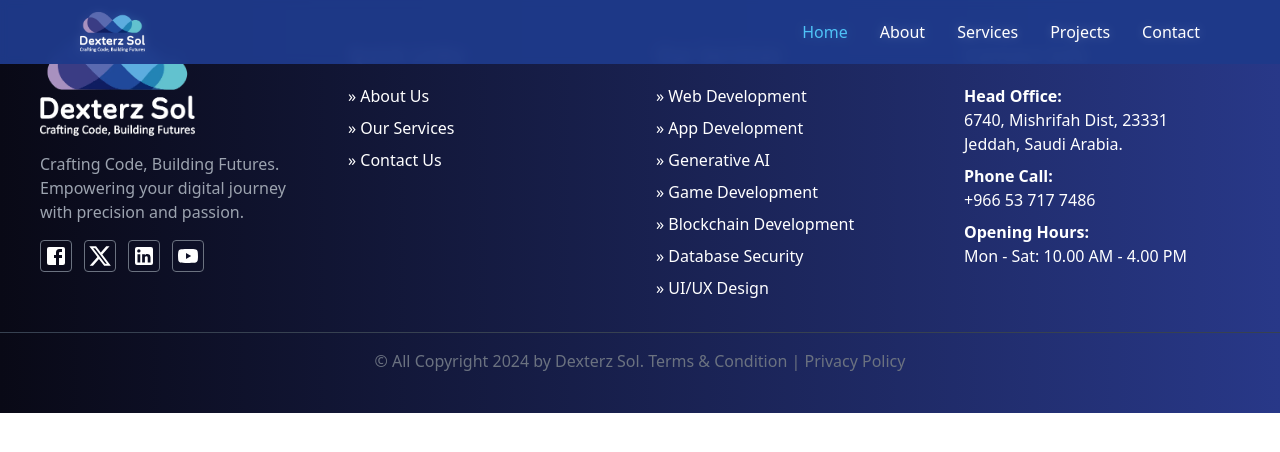
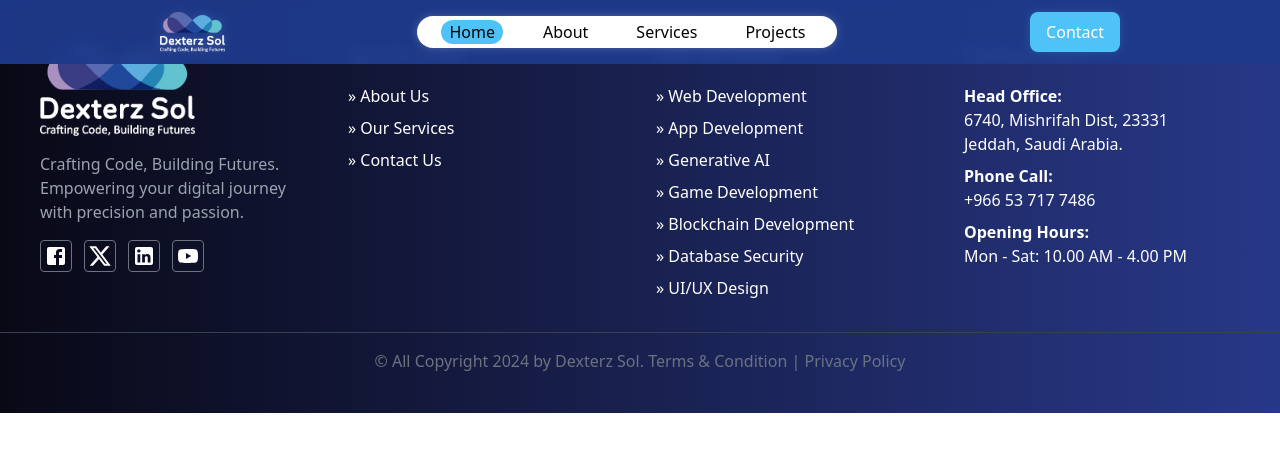
Before and after one commit to devshahmeerbukhari/dexter, a Next.js app: page /components/nabvar in a window 1280 px wide. Shown: the top 452 px of the page. Built offline with nearby package versions, Linux system fonts and the light colour scheme.

Commit message:
Little Updatation

```diff
--- a/src/app/components/nabvar/page.tsx
+++ b/src/app/components/nabvar/page.tsx
@@ -11,26 +11,24 @@ function Navbar() {
   const LinkWithHover = ({ href, label }) => (
     <Link
       href={href}
-      className={`relative group hover:text-blue-300 ${
-        path === href ? "text-[#4FC3F7]" : "text-white"
+      className={`relative group ${
+        path === href
+          ? "bg-[#4FC3F7] px-2 rounded-3xl text-black"
+          : "text-black px-2"
       }`}
       onClick={() => setPath(href)}
     >
       <span className="relative inline-block">
         {label}
-        <span className="absolute bottom-0 left-0 w-full h-0.5 bg-blue-300 transform scale-x-0 group-hover:scale-x-100 transition-transform duration-300 ease-in-out"></span>
+        <span className="absolute bottom-0 left-0 w-full h-0.5 bg-black transform scale-x-0 group-hover:scale-x-100 transition-transform duration-300 ease-in-out"></span>
       </span>
     </Link>
   );
 
-  // const handleServicesClick = () => {
-  //   setIsDropdownOpen(!isDropdownOpen);
-  //   setPath("/components/services");
-  // };
-
   return (
     <div className="fixed top-0 left-0 w-full bg-blue-900 bg-opacity-80 backdrop-blur-sm text-white z-50">
-      <div className="flex justify-between items-center px-6 sm:px-12 lg:px-20 h-16">
+      <div className="lg:mx-20 mx-5">
+        <div className="flex justify-between items-center sm:px-12 lg:px-20 h-16">
           {/* Logo */}
           <div className="flex items-center">
             <Image
@@ -43,16 +41,16 @@ function Navbar() {
             />
           </div>
 
-        {/* Mobile Menu Button */}
+          {/* Menu Button (Medium & Small Screens) */}
           <button
-          className="md:hidden block text-2xl text-white"
+            className="md:block lg:hidden text-2xl text-white"
             onClick={() => setIsMenuOpen(!isMenuOpen)}
           >
             ☰
           </button>
 
           {/* Desktop Links */}
-        <div className="hidden md:flex items-center space-x-8 font-medium">
+          <div className="hidden lg:flex bg-white px-6 py-1 rounded-full items-center space-x-8 font-medium">
             <LinkWithHover href="/" label="Home" />
             <LinkWithHover href="/components/about" label="About" />
             <div
@@ -62,14 +60,16 @@ function Navbar() {
             >
               <Link
                 href={"/components/services"}
-              className={`relative group hover:text-blue-300 ${
-                path === "/components/services" ? "text-[#4FC3F7]" : "text-white"
+                className={`relative group ${
+                  path === "/components/services"
+                    ? "bg-[#4FC3F7] px-2 rounded-3xl text-black"
+                    : "text-black px-2"
                 }`}
                 onClick={() => setPath("/components/services")}
               >
                 <span className="relative inline-block">
                   Services
-                <span className="absolute bottom-0 left-0 w-full h-0.5 bg-blue-300 transform scale-x-0 group-hover:scale-x-100 transition-transform duration-300 ease-in-out"></span>
+                  <span className="absolute bottom-0 left-0 w-full h-0.5 bg-black transform scale-x-0 group-hover:scale-x-100 transition-transform duration-300 ease-in-out"></span>
                 </span>
               </Link>
               {/* Dropdown Menu */}
@@ -78,63 +78,91 @@ function Navbar() {
                   <Link
                     href="/components/servicesDetails/AppDevelopment"
                     className="block px-4 py-2 hover:bg-blue-700"
-                  onClick={() => setIsDropdownOpen(false)}
+                    onClick={() => {
+                      setIsDropdownOpen(false);
+                      setPath("/components/services");
+                    }}
                   >
                     App Development
                   </Link>
                   <Link
                     href="/components/servicesDetails/GenerativeAI"
                     className="block px-4 py-2 hover:bg-blue-700"
-                  onClick={() => setIsDropdownOpen(false)}
+                    onClick={() => {
+                      setIsDropdownOpen(false);
+                      setPath("/components/services");
+                    }}
                   >
                     Generative AI
                   </Link>
                   <Link
                     href="/components/servicesDetails/WebDevelopment"
                     className="block px-4 py-2 hover:bg-blue-700"
-                  onClick={() => setIsDropdownOpen(false)}
+                    onClick={() => {
+                      setIsDropdownOpen(false);
+                      setPath("/components/services");
+                    }}
                   >
                     Web Development
                   </Link>
                   <Link
                     href="/components/servicesDetails/DatabaseSecurity"
                     className="block px-4 py-2 hover:bg-blue-700"
-                  onClick={() => setIsDropdownOpen(false)}
+                    onClick={() => {
+                      setIsDropdownOpen(false);
+                      setPath("/components/services");
+                    }}
                   >
                     Database Security
                   </Link>
                   <Link
                     href="/components/servicesDetails/BlockchainDevelopment"
                     className="block px-4 py-2 hover:bg-blue-700"
-                  onClick={() => setIsDropdownOpen(false)}
+                    onClick={() => {
+                      setIsDropdownOpen(false);
+                      setPath("/components/services");
+                    }}
                   >
                     Blockchain Development
                   </Link>
                   <Link
                     href="/components/servicesDetails/UIUXDesign"
                     className="block px-4 py-2 hover:bg-blue-700"
-                  onClick={() => setIsDropdownOpen(false)}
+                    onClick={() => {
+                      setIsDropdownOpen(false);
+                      setPath("/components/services");
+                    }}
                   >
                     UI/UX Design
                   </Link>
                   <Link
                     href="/components/servicesDetails/GameDevelopment"
                     className="block px-4 py-2 hover:bg-blue-700"
-                  onClick={() => setIsDropdownOpen(false)}
+                    onClick={() => {
+                      setIsDropdownOpen(false);
+                      setPath("/components/services");
+                    }}
                   >
-                  Game Development
+                    GameDevelopment
                   </Link>
                 </div>
               )}
             </div>
             <LinkWithHover href="/components/projects" label="Projects" />
-          <LinkWithHover href="/components/contact" label="Contact" />
+          </div>
+          <Link
+            href={"/components/contact"}
+            className="hidden lg:block bg-[#4FC3F7] text-white py-2 px-4 rounded-lg hover:bg-blue-500 transition duration-300 ease-in-out"
+            onClick={() => setPath("/components/contact")}
+          >
+            Contact
+          </Link>
         </div>
       </div>
 
-      {/* Mobile Links */}
+      {/* Mobile & Medium Links */}
       <div
-        className={`md:hidden transition-all duration-300 transform ${
+        className={`lg:hidden transition-all duration-300 transform ${
           isMenuOpen
             ? "max-h-[300px] opacity-100 translate-y-0"
             : "max-h-0 opacity-0 -translate-y-4"
--- a/src/app/components/servicesDetails/[slug]/page.tsx
+++ b/src/app/components/servicesDetails/[slug]/page.tsx
@@ -72,7 +72,7 @@ const ServicesDetails = () => {
     builder.image(source).width(800).url();
 
   return (
-    <div className="p-6 mt-20 lg:p-12">
+    <div className="p-6 mt-20 lg:p-12 min-h-[80vh]">
       <div className="container mx-auto bg-white rounded-lg shadow-lg p-6 lg:p-12">
         {/* Responsive Layout */}
         <div className="flex flex-col-reverse lg:flex-row gap-10 lg:gap-20">
```
Lines whose indentation alone changed are shown as unchanged.
